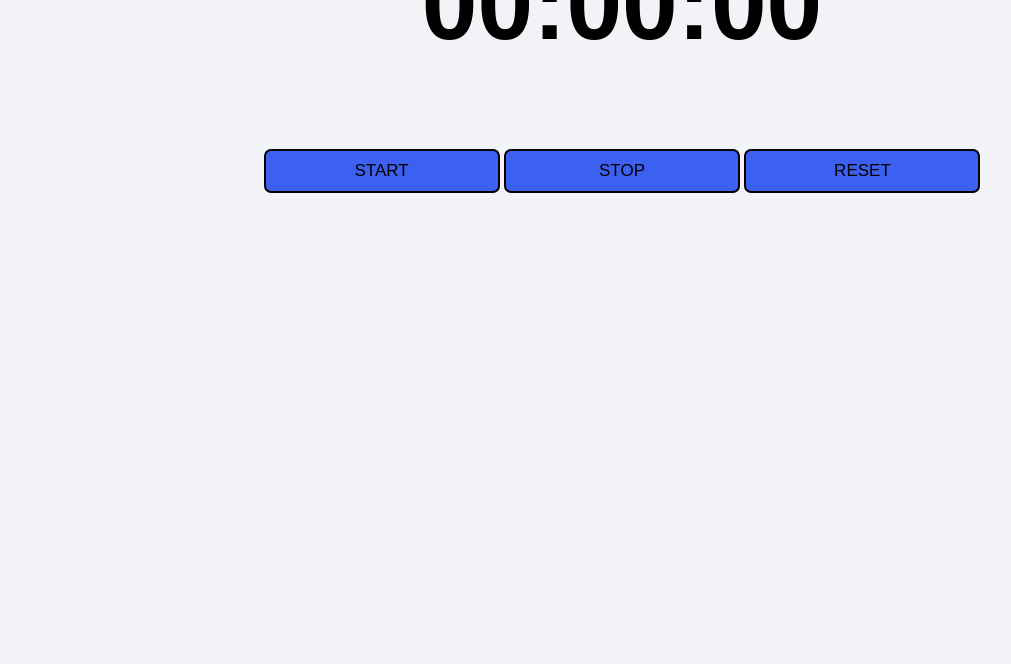
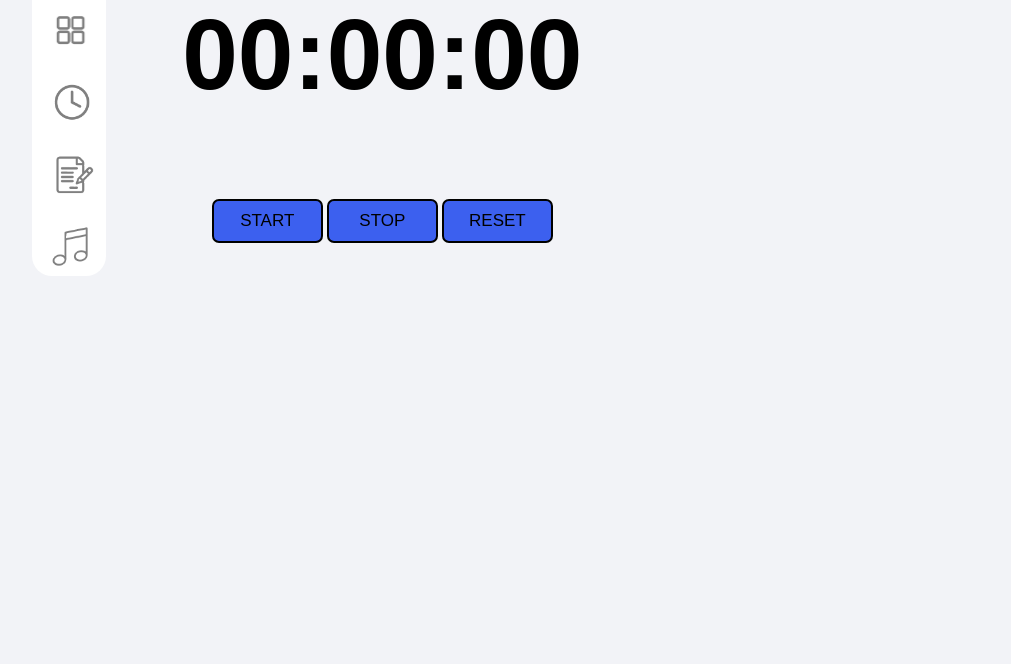
Before and after one commit to naomi-morse/studbud1, a website: page public/time.html in a window 1280 px wide. Shown: the part 136-800 px from the top of the page, without its empty margins (18-1029 px from the left). Drawn offline with Linux system fonts and the light colour scheme.

Commit message:
new stopwatch with css grid and navigation

```diff
--- a/public/time.css
+++ b/public/time.css
@@ -28,8 +28,7 @@ font-size: 100px
 }
 
 /* CSS GRID */
-/* .container {
-display: grid;
+.container {  display: grid;
 grid-template-columns: 0.2fr 1.5fr 1.5fr;
 grid-template-rows: 0.9fr 1.8fr 0.3fr;
 gap: 0px 0px;
@@ -40,10 +39,15 @@ grid-template-areas:
   "nav stopwatch pomodoro";
 }
 
-.nav { grid-area: nav; }
+
+.nav {
+grid-area: nav;
+background: white;
+padding-top: 20px;
+padding-left: 5px;
+border-radius: 20px;
+}
 
 .stopwatch { grid-area: stopwatch; }
 
 .pomodoro { grid-area: pomodoro; }
-
-*/
--- a/public/time.html
+++ b/public/time.html
@@ -12,7 +12,23 @@
 
   <div class="container">
     <div class="nav">
+      <a href="index.html"><img src="pictures/logo.png" alt="logo icon" height="50"></a>
 
+      <br><br>
+
+   <a href="kanban.html"><img src="pictures/task.png" alt="task icon" height="50"></a>
+
+   <br><br>
+
+     <a href="time.html"><img src="pictures/time.png" alt="time icon" height="50"></a>
+
+   <br><br>
+
+   <a href="content.html"><img src="pictures/content.png" alt="content icon" height="50"></a>
+
+   <br><br>
+
+   <a href="music.html"><img src="pictures/music.png" alt="music icon" height="50"></a>
 
     </div>
 
@@ -35,6 +51,6 @@
     </div>
   </div>
 
-	</script>
+
 </body>
 </html>
```
